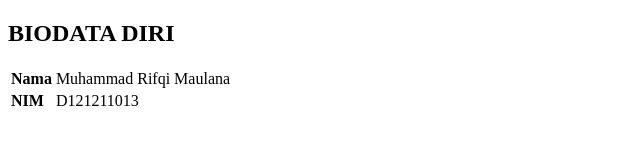
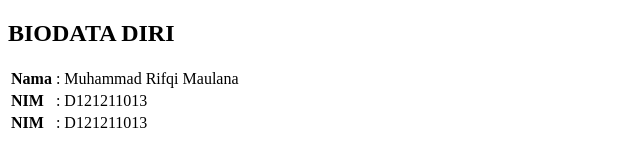
Before and after one commit to iqoypresto/PemrogramanWeb, a plain HTML site: page index.html in a window 1280 px wide. Shown: the whole page, without its empty margins (0-640 px from the left). Drawn offline with Linux system fonts and the light colour scheme.

Commit message:
Update index.html

```diff
--- a/index.html
+++ b/index.html
@@ -4,6 +4,11 @@
 <head>
     <title>Bismillah</title>
     <style>
+        section#id{
+            justify-content: center;
+            display: flex;
+            flex-direction: column;
+        }
     </style>
 </head>
 
@@ -13,11 +18,15 @@
         <table>
             <tr>
                 <td><b>Nama</b></td>
-                <td>Muhammad Rifqi Maulana</td>
+                <td>: Muhammad Rifqi Maulana</td>
             </tr>
             <tr>
                 <td><b>NIM</b></td>
-                <td>D121211013</td>
+                <td>: D121211013</td>
+            </tr>
+            <tr>
+                <td><b>NIM</b></td>
+                <td>: D121211013</td>
             </tr>
         </table>
     </section>
```
